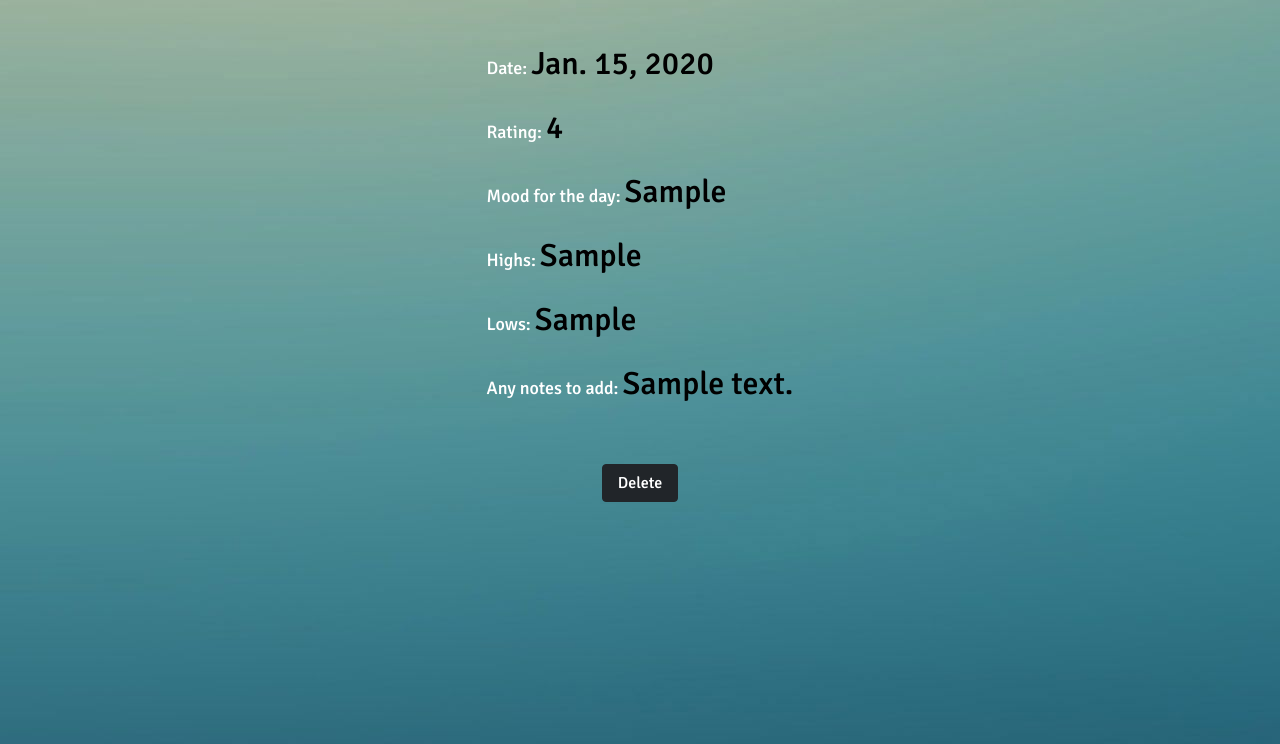
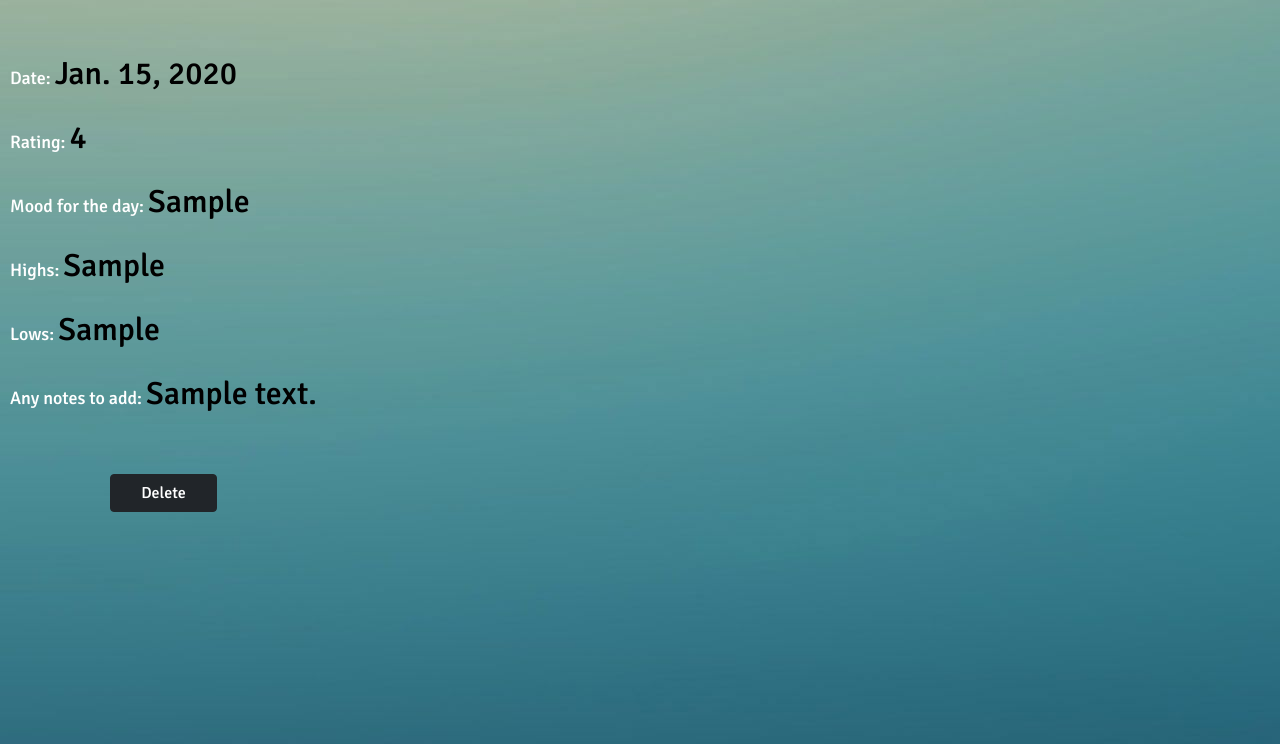
Before and after one commit to kkinge79/daybyday, a Django app: page /days/1/ in a window 1280 px wide. Shown: the part 56-800 px from the top of the page. Run offline with Django 3.2, Linux system fonts and the light colour scheme; a user stored in the database is signed in; tables that the repository leaves empty hold one stand-in row (values such as "Sample post"); some libraries are stand-ins or nearby versions; some web fonts are replaced.

Commit message:
fixed details html and signup redirect

```diff
--- a/main_app/static/css/detail.css
+++ b/main_app/static/css/detail.css
@@ -25,15 +25,16 @@ body {
 section.day-container {
   display: flex;
   flex-wrap: wrap;
-  justify-content: center;
-  align-items: center;
+  align-items: left;
   text-align: left;
-  width: 40%;
+  width: 100%;
 }
 
 div.day-details {
   margin-top: 40px;
   text-align: left;
+  word-break:break-all;
+  padding: 10px;
 
 }
 
@@ -47,7 +48,7 @@ a.btn.btn-dark {
   align-items: center;
   text-align: center;
   margin-top: 40px;
-  width: 25%;
+  width: 35%;
 }
 
 div.day-actions {
--- a/main_app/static/css/home.css
+++ b/main_app/static/css/home.css
@@ -21,7 +21,7 @@ h2 {
 }
 
 form.login {
-  margin-top: 100px;
+  margin-top:  5px;
   display: flex;
   flex-direction: column;
   justify-content: center;
--- a/main_app/templates/home.html
+++ b/main_app/templates/home.html
@@ -24,10 +24,12 @@
     {{ form.as_p }}
     <input type="hidden" name="next" value="{{ next }}">
     <button type="submit" class="btn btn-light">Login</button>
+  </form>
+  <form action="{% url 'signup' %}" method="post" class="login">
+    {% csrf_token %}
     Don't have an account?
-    <button type="submit" class="signup btn btn-light">Signup</button>
+  <button type="submit" class="signup btn btn-light">Signup</button>
   </form>
-
 </section>
 {% endif %}
 {% endblock %}
```
